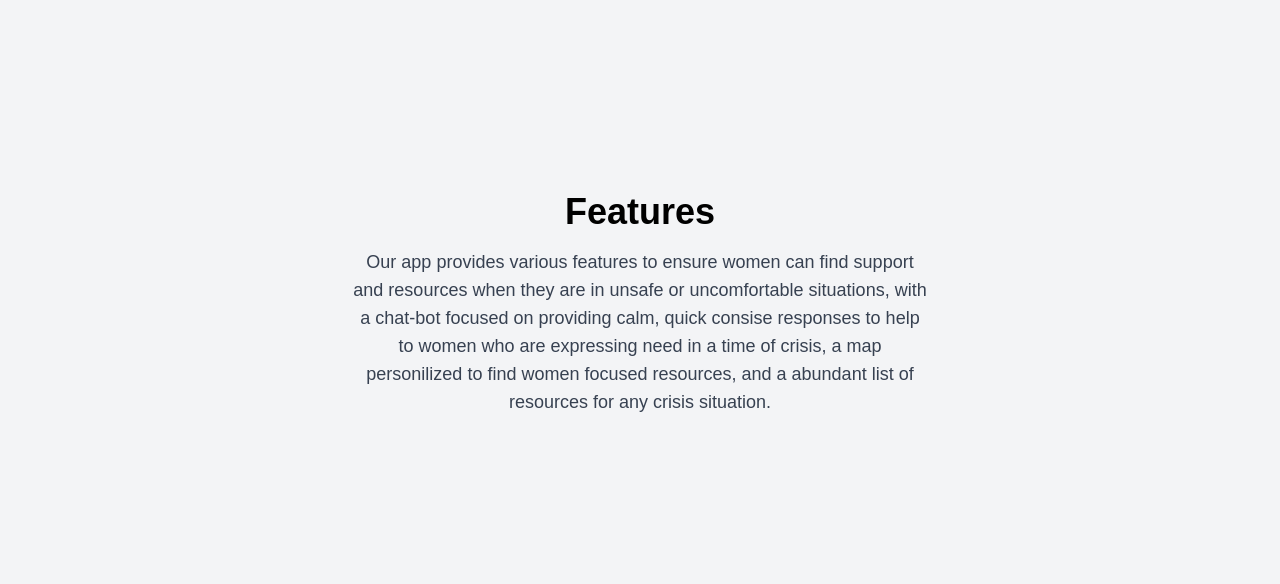
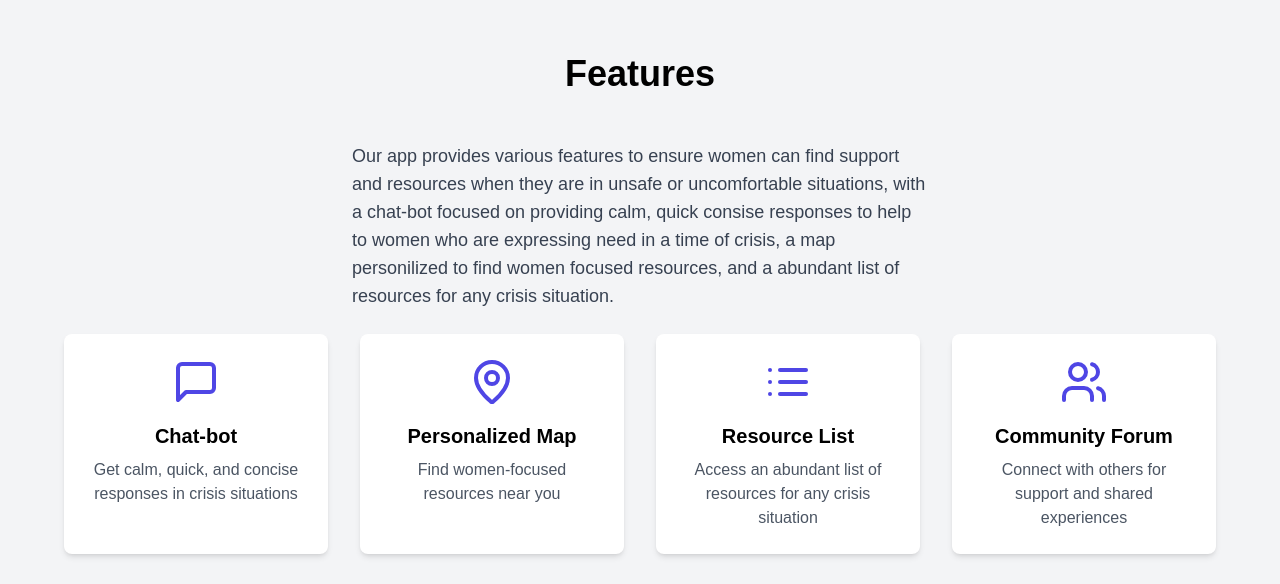
Before and after one commit to SidVen26/InnovateHer25, a Next.js app in the folder safe-space/: page / in a window 1280 px wide. Shown: the part 976-1560 px from the top of the page. Built offline with nearby package versions, Linux system fonts and the light colour scheme.

Commit message:
landing-page features

```diff
--- a/safe-space/app/page.tsx
+++ b/safe-space/app/page.tsx
@@ -2,6 +2,7 @@
 'use client';
 import React from "react";
 import { useRouter } from "next/navigation";
+import { Heart, Users, Home, MessageCircle, Map, Book, MessageSquare, MapPin, List, UsersIcon } from "lucide-react"
 
 const HomePage: React.FC = () => {
   const router = useRouter();
@@ -22,9 +23,9 @@ const HomePage: React.FC = () => {
           <a href="/api/auth/login?returnTo=/chatBot" className="px-4 py-2 bg-white text-black rounded-md hover:bg-gray-200">
             Log In
           </a>
-          {/* <a href="/api/auth/logout" className="px-4 py-2 bg-white text-black rounded-md hover:bg-gray-200">
+          <a href="/api/auth/logout" className="px-4 py-2 bg-white text-black rounded-md hover:bg-gray-200">
             Log Out
-          </a> */}
+          </a>
         </div>
       </nav>
 
@@ -37,14 +38,34 @@ const HomePage: React.FC = () => {
       </section>
 
       {/* Features Section */}
-      <section id="features" className="h-screen flex flex-col justify-center items-center text-center p-10 bg-gray-100">
-        <h2 className="text-4xl font-semibold mb-4">Features</h2>
+      <section id="features" className="min-h-screen flex flex-col justify-center items-center p-10 bg-gray-100">
+        <h2 className="text-4xl font-semibold mb-12 text-center">Features</h2>
         <p className="text-lg text-gray-700 max-w-xl">
           Our app provides various features to ensure women can find support and resources when they are in unsafe or uncomfortable situations,
           with a chat-bot focused on providing calm, quick consise responses to help to women who are expressing need in a time of crisis, a map personilized to find women focused resources,
           and a abundant list of resources for any crisis situation.
         </p>
+        <br></br>
+        <div className="grid grid-cols-1 md:grid-cols-2 lg:grid-cols-4 gap-8 max-w-6xl mx-auto">
+          <FeatureCard
+            icon={MessageSquare}
+            title="Chat-bot"
+            description="Get calm, quick, and concise responses in crisis situations"
+          />
+          <FeatureCard icon={MapPin} title="Personalized Map" description="Find women-focused resources near you" />
+          <FeatureCard
+            icon={List}
+            title="Resource List"
+            description="Access an abundant list of resources for any crisis situation"
+          />
+          <FeatureCard
+            icon={UsersIcon}
+            title="Community Forum"
+            description="Connect with others for support and shared experiences"
+          />
+        </div>
       </section>
+
 
       {/* About Section */}
       <section id="about" className="h-screen flex flex-col justify-center items-center text-center p-10">
@@ -59,4 +80,17 @@ const HomePage: React.FC = () => {
   );
 };
 
+const FeatureCard: React.FC<{ icon: React.ElementType; title: string; description: string }> = ({
+  icon: Icon,
+  title,
+  description,
+}) => {
+  return (
+    <div className="bg-white rounded-lg shadow-md p-6 flex flex-col items-center text-center">
+      <Icon className="w-12 h-12 text-indigo-600 mb-4" />
+      <h3 className="text-xl font-semibold mb-2">{title}</h3>
+      <p className="text-gray-600">{description}</p>
+    </div>
+  )
+}
 export default HomePage;
```
